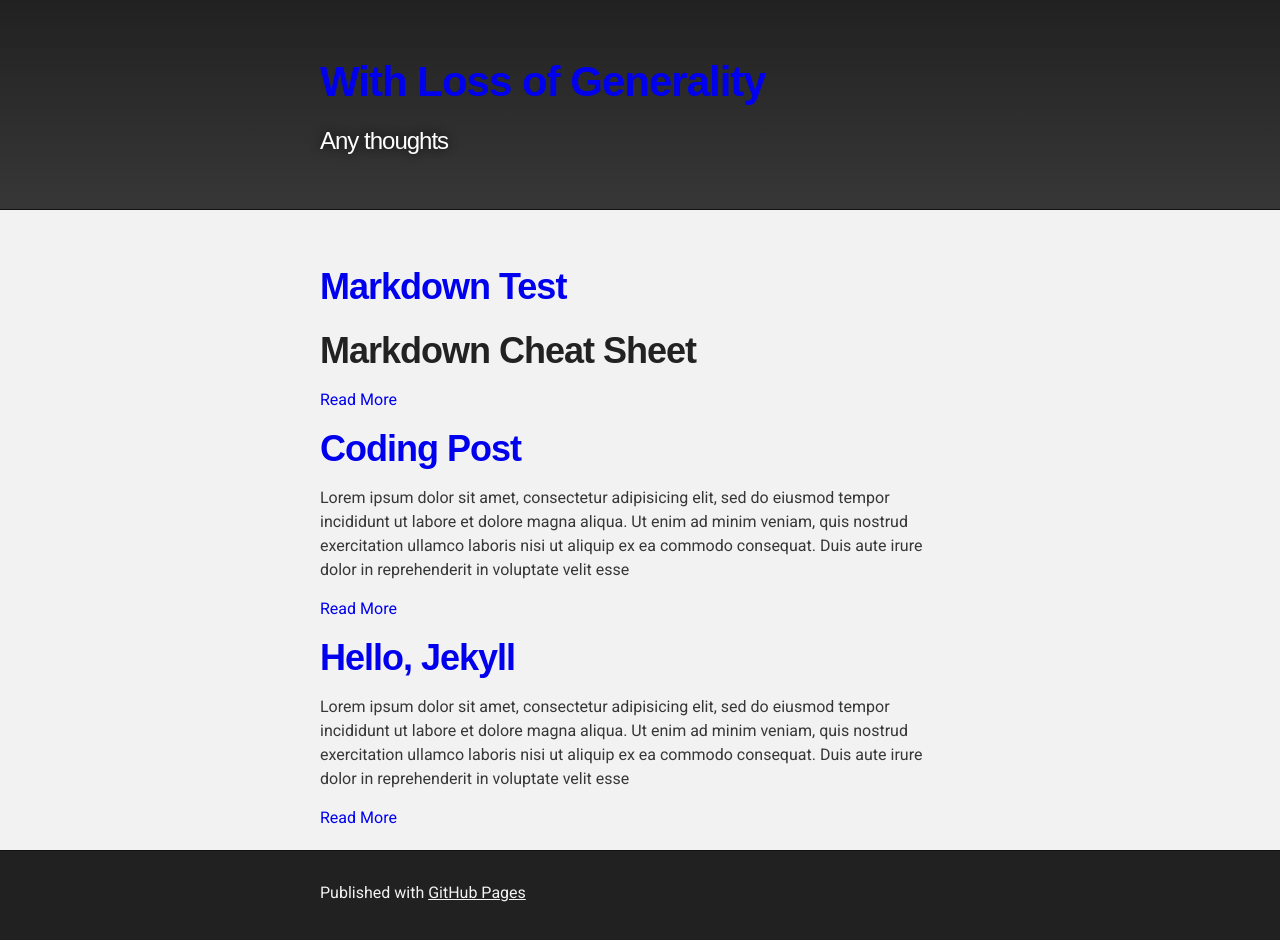
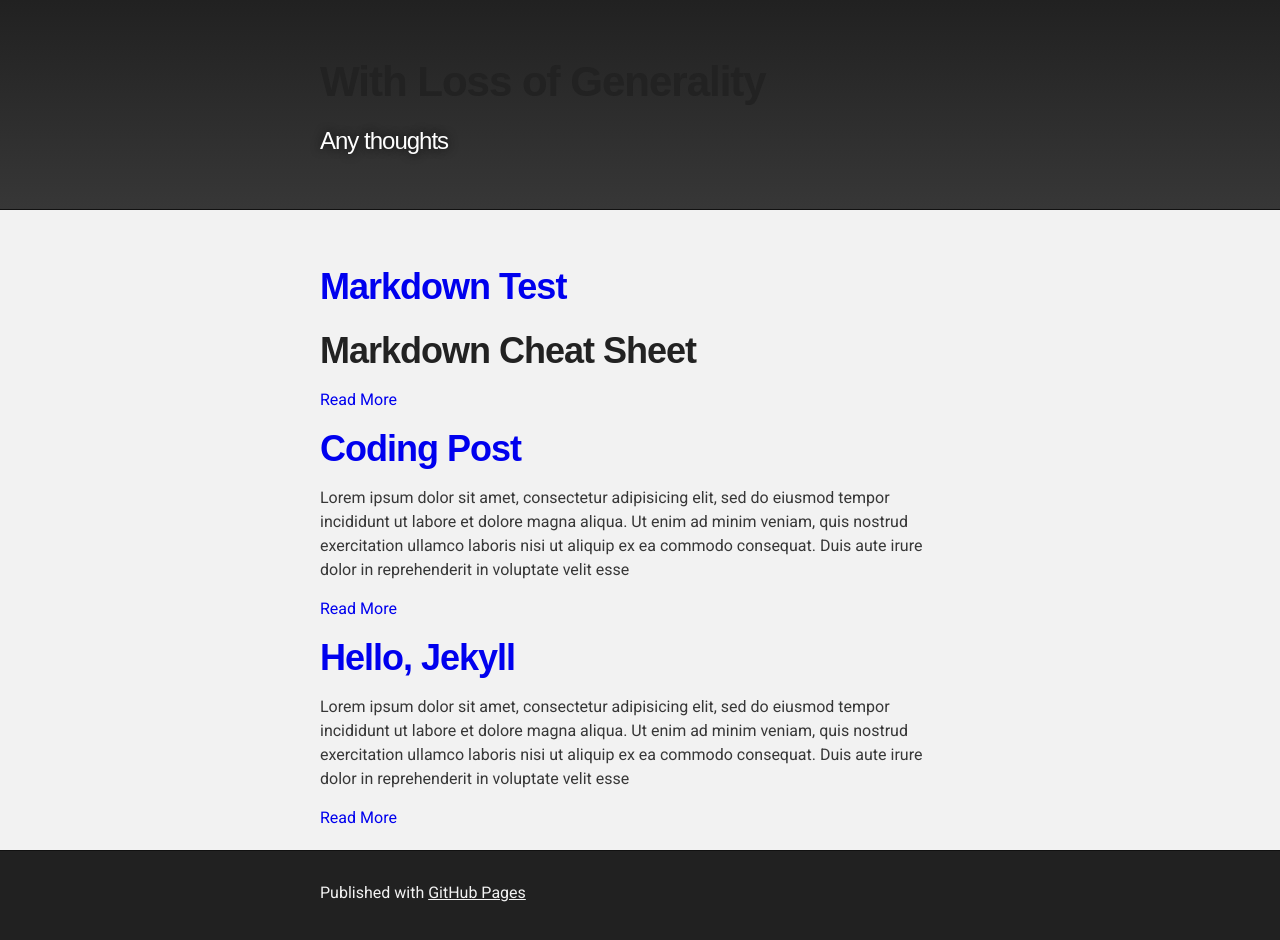
Before and after one commit to wlogdkim/wlogdkim.github.io, a Jekyll site: the page built from index.html, in a window 1280 px wide. Built offline with Jekyll 4.4.1, drawn with Linux system fonts in a browser that asks for light colours; some web fonts are replaced.

Commit message:
Update jekyll-theme-slate.scss

```diff
--- a/_sass/jekyll-theme-slate.scss
+++ b/_sass/jekyll-theme-slate.scss
@@ -60,7 +60,9 @@ h1, h2, h3, h4, h5, h6 {
   font-family: 'Muli', sans-serif;
   letter-spacing: -1px;
 }
-
+.title {
+  color:#222222;
+}
 h1 {
   font-size: 36px;
   font-weight: 700;
```
